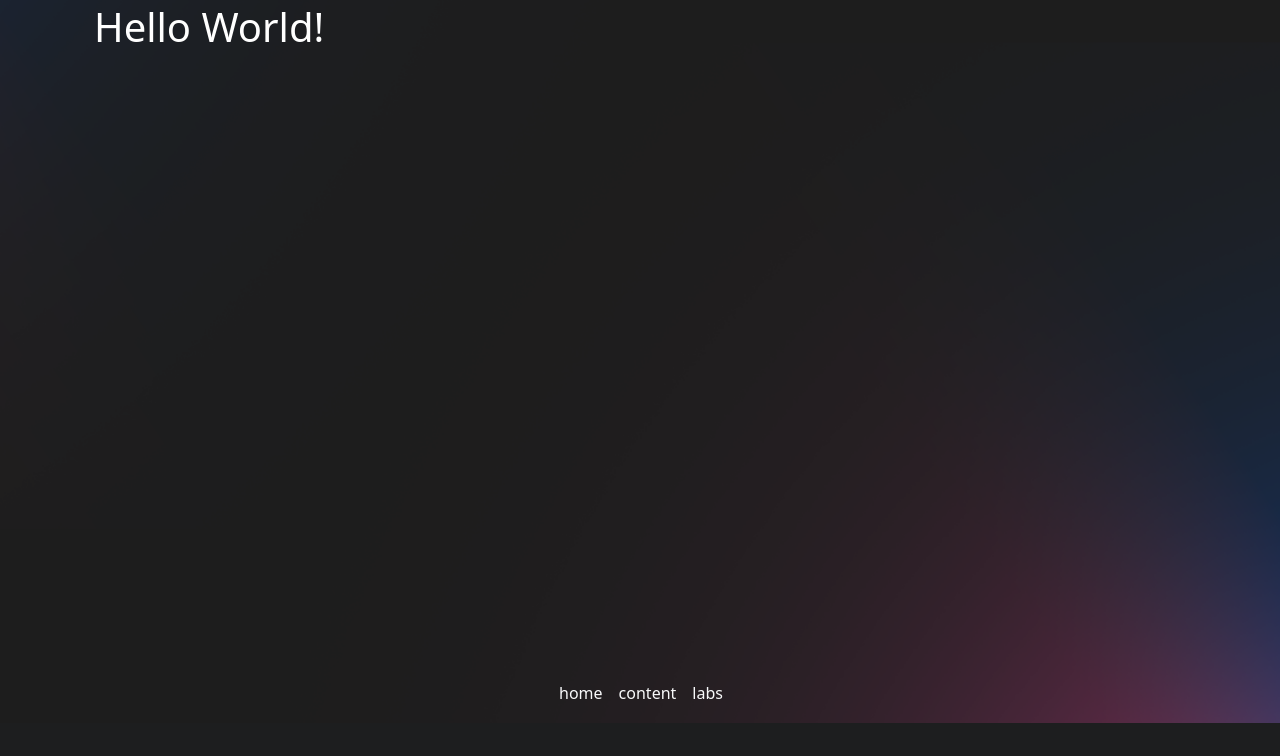
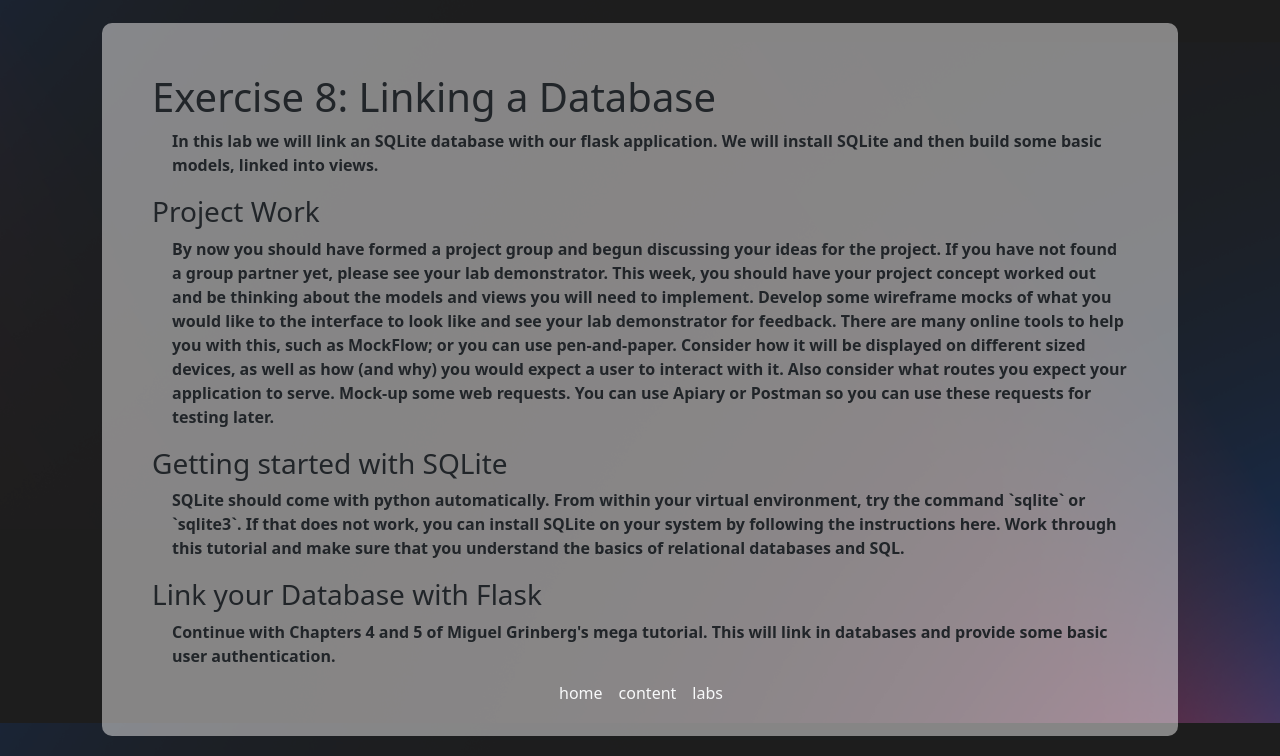
Before and after one commit to vittopan/CITS3403Tut, a Flask app: page /labs in a window 1280 px wide. Shown: the part 77-833 px from the top of the page. Before the commit the page ends 800 px from the top, so only its background shows below. Run offline with Flask 3, Linux system fonts and the light colour scheme.

Commit message:
Random Changes

```diff
--- a/static/CSS/main.css
+++ b/static/CSS/main.css
@@ -80,6 +80,7 @@ button .btn{
     width: 30px;
 
 }
+
 .spark {
     position: absolute;
     width: 30px;
--- a/templates/labs.html
+++ b/templates/labs.html
@@ -1,9 +1,29 @@
 {%extends 'index.html'%}
 {%block content%}
-<div class="container text-white">
+<div class="container">
     <div class="row">
-        <div class="col">
-            <h1>Hello World!</h1>
+        <div class="col-md feedBox feedBoxSwell">
+            <h1>Exercise 8: Linking a Database</h1>
+            <p>In this lab we will link an SQLite database with our flask application. We will install SQLite and then
+                build some basic models, linked into views.</p>
+            <h3>Project Work</h3>
+            <p>By now you should have formed a project group and begun discussing your ideas for the project. If
+                you have not found a group partner yet, please see your lab demonstrator.
+                This week, you should have your project concept worked out and be thinking about the models and
+                views you will need to implement. Develop some wireframe mocks of what you would like to the
+                interface to look like and see your lab demonstrator for feedback. There are many online tools to
+                help you with this, such as MockFlow; or you can use pen-and-paper. Consider how it will be
+                displayed on different sized devices, as well as how (and why) you would expect a user to interact
+                with it. Also consider what routes you expect your application to serve. Mock-up some web
+                requests. You can use Apiary or Postman so you can use these requests for testing later.</p>
+            <h3>Getting started with SQLite</h3>
+            <p>SQLite should come with python automatically. From within your virtual environment, try the
+                command `sqlite` or `sqlite3`. If that does not work, you can install SQLite on your system by
+                following the instructions here. Work through this tutorial and make sure that you understand the
+                basics of relational databases and SQL.</p>
+            <h3>Link your Database with Flask</h3>
+            <p>Continue with Chapters 4 and 5 of Miguel Grinberg's mega tutorial. This will link in databases and
+                provide some basic user authentication.</p>
         </div>
     </div>
 </div>
```
Also changed, not shown: templates/content.html (+5 -3 lines), templates/databases.html (+1 -25 lines), templates/rest.html (+15 -0 lines).
